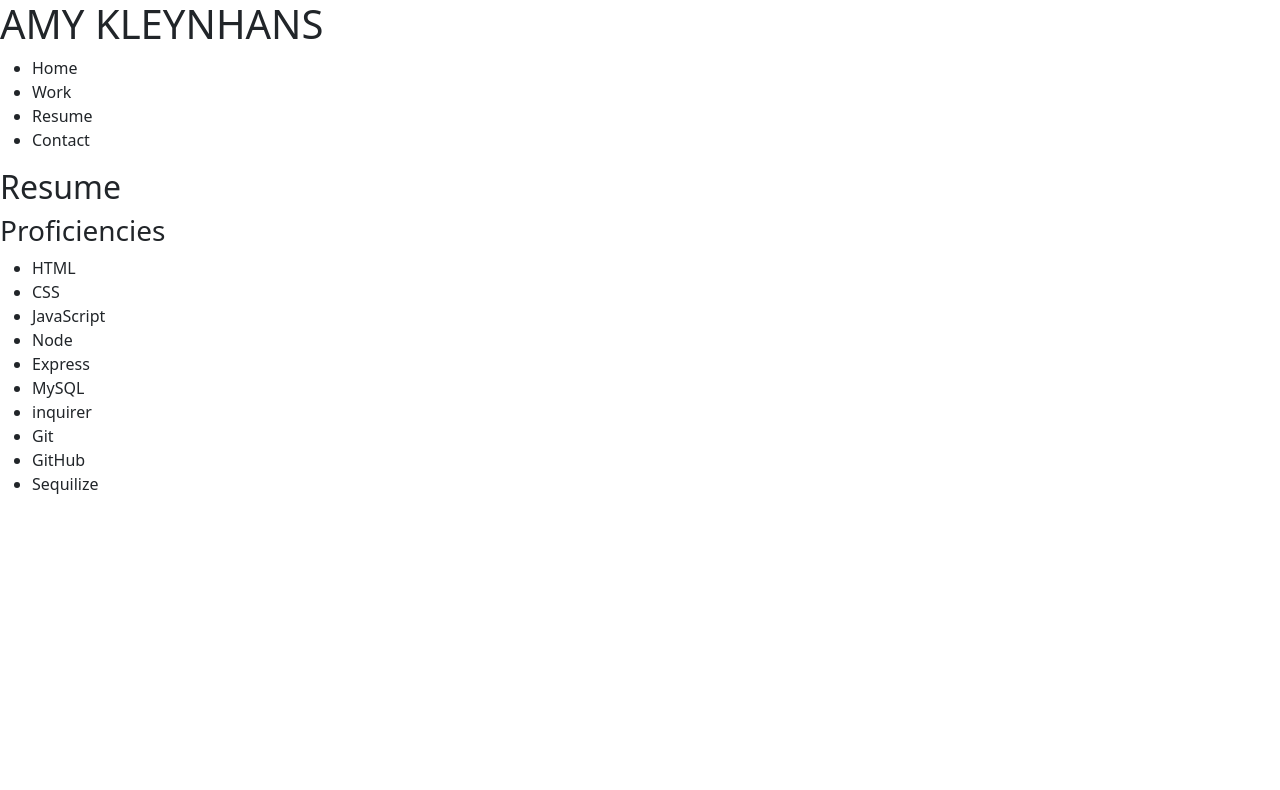
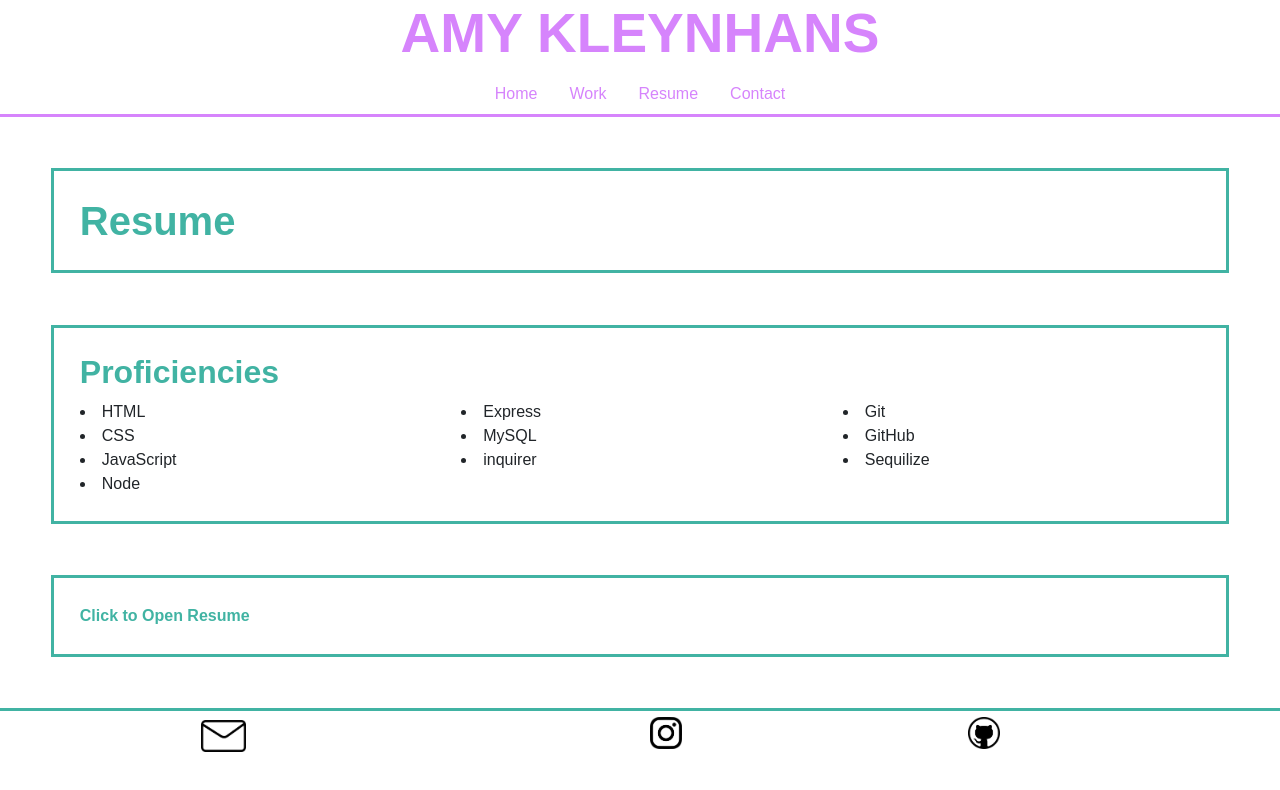
Before and after one commit to Akleynhans/ReactPortfolio, a React (Vite) app: page /Resume in a window 1280 px wide. Shown: the top 790 px of the page. Built offline with nearby package versions, Linux system fonts and the light colour scheme.

Commit message:
added css and class/id names for stying, added footer

```diff
--- a/index.html
+++ b/index.html
@@ -4,7 +4,7 @@
     <meta charset="UTF-8" />
     <link rel="icon" type="image/svg+xml" href="/vite.svg" />
     <meta name="viewport" content="width=device-width, initial-scale=1.0" />
-    <title>React Bucket List</title>
+    <title>Amy Kleynhans</title>
   </head>
   <body>
     <div id="root"></div>
--- a/src/App.jsx
+++ b/src/App.jsx
@@ -1,6 +1,7 @@
-import './App.css';
+import './index.css';
 import { Outlet } from 'react-router-dom';
 import Header from './components/Header';
+import Footer from './components/Footer';
 
 
 function App() {
@@ -9,6 +10,7 @@ function App() {
       <div className="portfolio-app">
         <Header />
         <Outlet />
+        <Footer />
       </div>
     </>
   );
--- /dev/null
+++ b/src/components/Footer.jsx
@@ -0,0 +1,16 @@
+import React from 'react';
+// import images
+import Email from '../assets/email.png'
+import Insta from '../assets/insta.png'
+import Github from '../assets/github.png'
+
+function Footer() {
+    return (
+        <div class="contact-list-foot">
+            <a href="mailto: amykleynhans@yahoo.com"><img class="logosm" src={Email} alt="email logo" /> </a>
+            <a href="https://www.instagram.com/amykleynhans"> <img class="logosm" src={Insta} alt="instagram logo" /></a>
+            <a href="https://github.com/Akleynhans"> <img class="logosm" src={Github} alt="github logo" /></a>
+        </div>
+    )
+}
+export default Footer;
--- a/src/components/Header.jsx
+++ b/src/components/Header.jsx
@@ -3,10 +3,10 @@ import Nav from "./NavBar";
 
 function Header() {
     return (
-        <div>
+        <div className='headerContainer'>
 
             <div>
-                <h1>
+                <h1 id='mainName' >
                     AMY KLEYNHANS
                 </h1>
             </div>
--- a/src/components/NavBar.jsx
+++ b/src/components/NavBar.jsx
@@ -5,19 +5,23 @@ function NavBar() {
     const links = ["Work", "Resume", "Contact"];
 
     return (
-        <ul>
-            <li>
-                <Link to="/" className={page === '/' ? 'nav-link active' : 'nav-link'}>
+        <div>
+
+            <ul className='nav nav-item' >
+                <li className='nav-item'>
+                    <Link to="/" className={page === '/' ? 'nav-link active' : 'nav-link'} id='navLink' >
                         Home
                     </Link>
                 </li>
                 {links.map((link) => (
-                <li>
+                    <li className='nav-item'>
 
-                    <Link to={"/" + link} className={page === `/${link}` ? 'nav-link active' : 'nav-link'} key={link} tab={link}>{link}</Link>
+                        <Link to={"/" + link} className={page === `/${link}` ? 'nav-link active' : 'nav-link'} id='navLink' key={link} tab={link}>{link}</Link>
                     </li>
                 ))}
             </ul>
+
+        </div>
     )
 }
 
--- a/src/index.css
+++ b/src/index.css
@@ -0,0 +1,93 @@
+* {
+    font-family: 'Raleway', sans-serif;
+}
+
+/* universal */
+.pageTitle{
+    font-weight: bold;
+    color: #41b3a3;
+}
+
+
+/* links */
+a:link { text-decoration: none; }
+a:hover { transform: scale(1.1);}
+
+/* header */
+.headerContainer{
+    display: flex;
+    justify-content: center;
+    align-items: center;
+    flex-direction: column;
+    border-bottom: solid #d684fc;
+}
+
+#mainName{
+    font-size: 55px;
+    font-weight: bold;
+    color: #d684fc;
+}
+
+#navLink{
+    color: #d684fc;
+}
+
+/* homepage */
+#border{
+    margin: 4%;
+    padding: 2%;
+    border: solid #41b3a3;
+}
+
+/* work */
+.workImages{
+    width: 75%;
+    margin: 2%;
+    border: solid lightcoral;
+    border-width: thick;
+}
+
+.workContainer{
+    display: flex;
+    flex-direction: column;
+    align-items: center;
+}
+
+.workTitle{
+    font-weight: bold;
+    color: #41b3a3;
+}
+
+h4{
+    text-align: center;
+
+}
+
+/* contact */
+.contact-list{
+    display: flex;
+
+    margin: 4%;
+    padding: 2%;
+    border: solid #41b3a3;
+
+}
+
+.logo{
+    width: 25%;
+    margin: 2%;
+}
+
+/* footer */
+.contact-list-foot{
+    display: flex;
+
+    border-top: solid #41b3a3;
+    padding-left: 15%;
+
+}
+
+.logosm{
+    width: 10%;
+    margin: 2%;
+}
--- a/src/pages/Contact.jsx
+++ b/src/pages/Contact.jsx
@@ -6,14 +6,14 @@ import Github from '../assets/github.png'
 export default function Contact() {
     return (
         <div>
-            <h1>Contact Me</h1>
-            <div>
-            <ul class="contact-list">
-                    <li><a href="mailto: amykleynhans@yahoo.com"><img class="logo" src={Email} alt="email logo"/> </a></li>
-                    <li><a href="https://www.instagram.com/amykleynhans"> <img class="logo" src={Insta} alt="instagram logo"/></a></li>
-                    <li><a href="https://github.com/Akleynhans"> <img class="logo" src={Github} alt="github logo"/></a></li>
-                </ul>
+            <h1 className="pageTitle" id="border" >Contact Me</h1>
+
+            <div class="contact-list">
+                <a href="mailto: amykleynhans@yahoo.com"><img class="logo" src={Email} alt="email logo" /> </a>
+                <a href="https://www.instagram.com/amykleynhans"> <img class="logo" src={Insta} alt="instagram logo" /></a>
+                <a href="https://github.com/Akleynhans"> <img class="logo" src={Github} alt="github logo" /></a>
             </div>
+
         </div>
     )
 }
--- a/src/pages/Home.jsx
+++ b/src/pages/Home.jsx
@@ -5,9 +5,9 @@ export default function Home() {
 
     return (
         <div>
-            <h1>AMY KLEYNHANS</h1>
-            <h2>
-                Hi, Im Amy! I graduated from Colorado School of Mines in 2018 with a bacholers of science in Mechanical Engineering. I have been working in the automation field for 5 years now, as a New Product Developement Design Engineer.
+            <h1 className="pageTitle" id="border" >About Me</h1>
+            <h2 id="border" >
+                Hi, I'm Amy! I graduated from Colorado School of Mines in 2018 with a bacholers of science in Mechanical Engineering. I have been working in the automation field for 5 years now, as a New Product Developement Design Engineer.
             </h2>
         </div>
     );
--- a/src/pages/Resume.jsx
+++ b/src/pages/Resume.jsx
@@ -6,25 +6,42 @@ const url = "";
 export default function Resume() {
     return (
         <div>
-            <h2>Resume</h2>
-            {/* link to resume */}
-            <a href = {url}>
+            <h1 className="pageTitle" id="border" >Resume</h1>
+            <div id="border">
 
-            </a>
+                <h2 className="pageTitle">Proficiencies</h2>
+                <div class="row">
 
-            <h3>Proficiencies</h3>
-            <ul>
+
+                    <div class="col-sm">
                         <li>HTML</li>
                         <li>CSS</li>
                         <li>JavaScript</li>
                         <li>Node</li>
+                    </div>
+
+                    <div class="col-sm">
                     <li>Express</li>
                     <li>MySQL</li>
                     <li>inquirer</li>
+                    </div>
+
+                    <div class="col-sm">
                     <li>Git</li>
                     <li>GitHub</li>
                     <li>Sequilize</li>
-            </ul>
+                    </div>
+
+
+
+                </div>
+            </div>
+            {/* link to resume */}
+            <div id="border" >
+
+            <a href={url} className="pageTitle" > Click to Open Resume </a>
+            </div>
+
         </div>
     )
 }
--- a/src/pages/Work.jsx
+++ b/src/pages/Work.jsx
@@ -26,17 +26,17 @@ const completedWork = [
 export default function Work() {
     return (
         <div>
-            <h1>Completed Work</h1>
+            <h1 className="pageTitle" id="border" >Completed Work</h1>
 
             {completedWork.map((work) => (
 
-                <li>
+                <li className="workContainer" id="border" >
                     {/* make title clickable link */}
                     <a href={work.link}>
-                        <h3>{work.title}</h3>
+                        <h2 className="workTitle" >{work.title}</h2>
                     </a>
 
-                    <img alt={work.name} src={work.img} />
+                    <img className="workImages" alt={work.name} src={work.img} />
                     <h4>{work.desc}</h4>
                 </li>
             )
```
Lines whose indentation alone changed are shown as unchanged.
